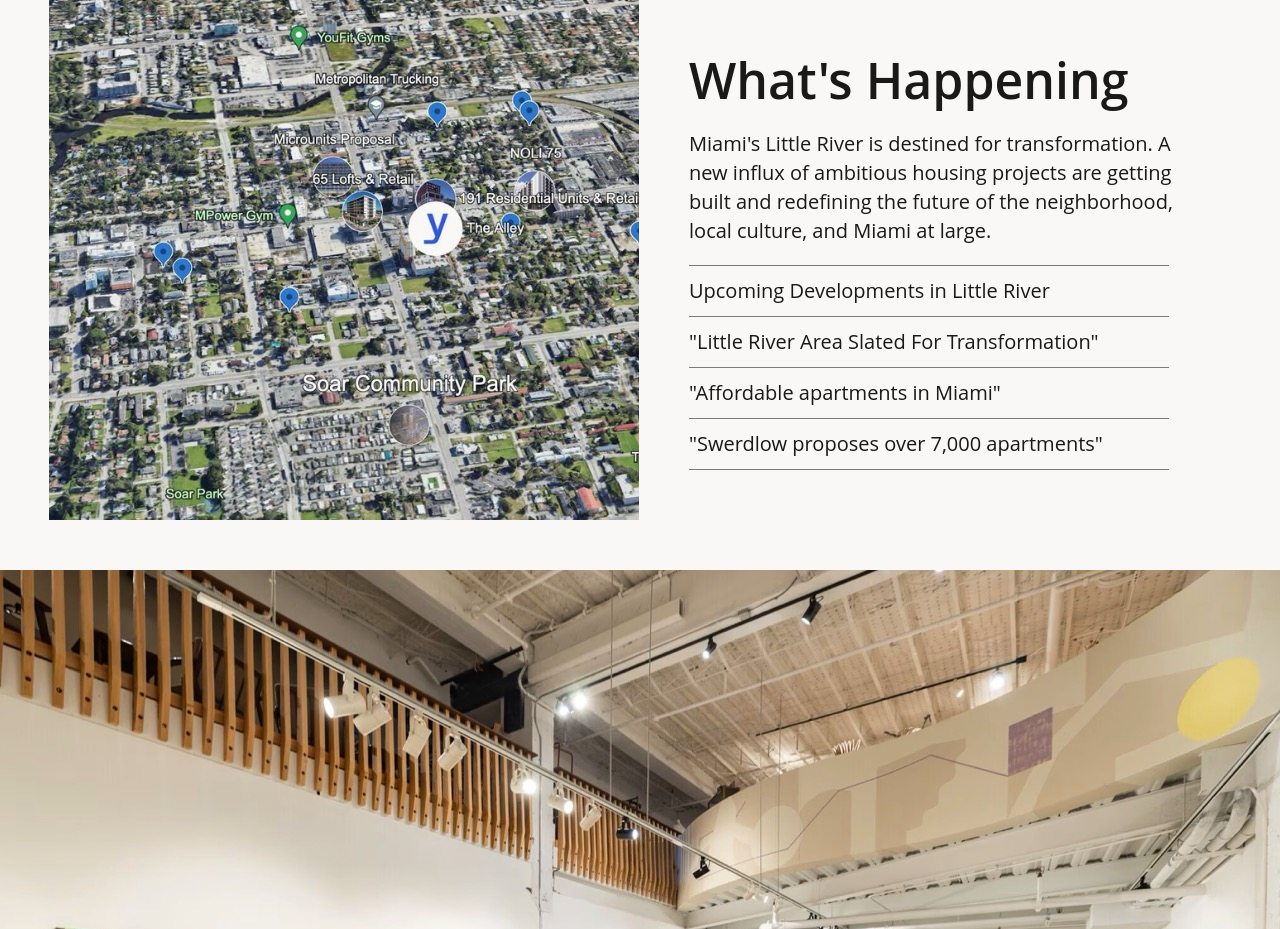
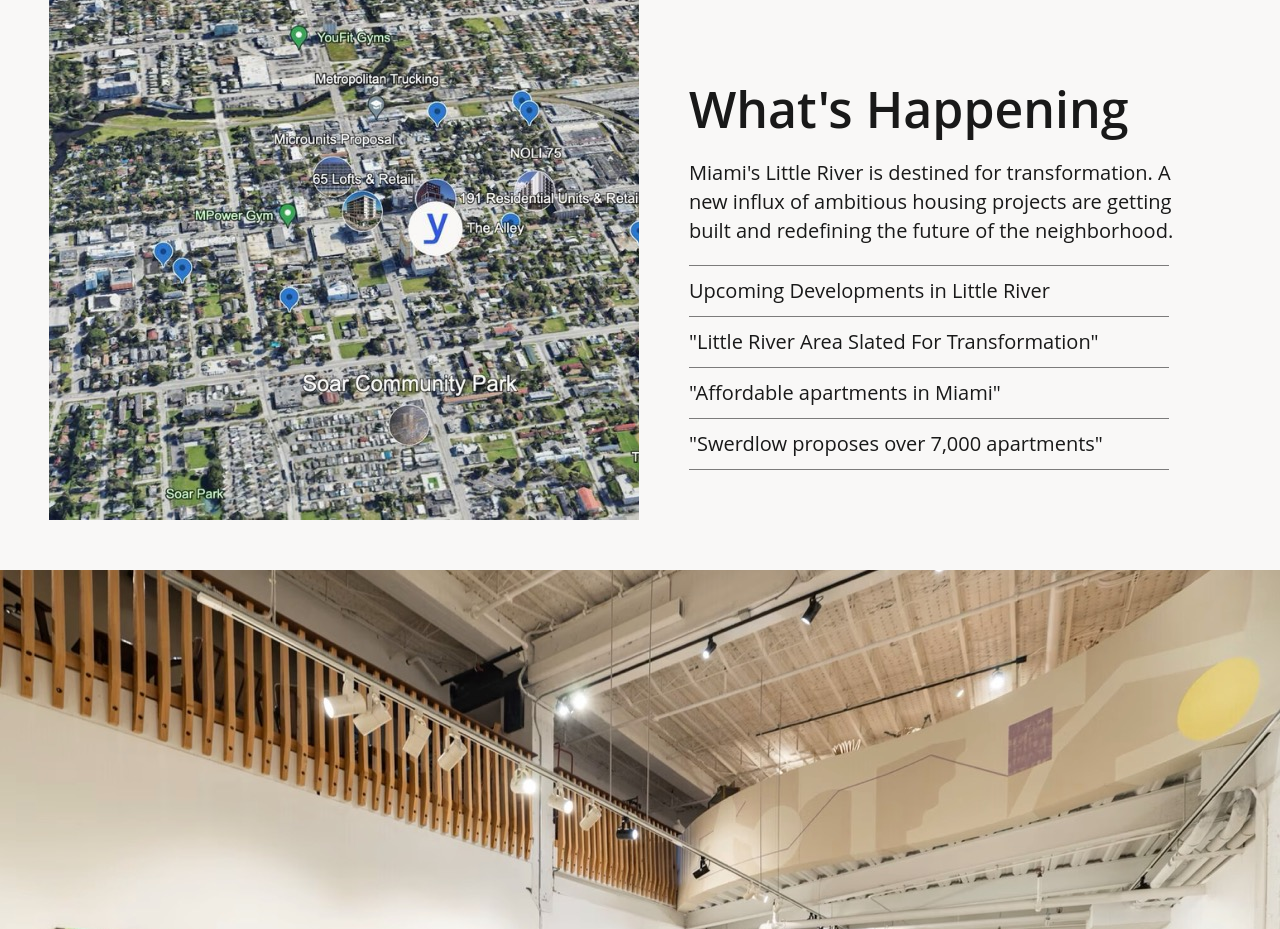
Before and after one commit to nicofuture/thealley, a plain HTML site: page neighborhood.html in a window 1280 px wide. Shown: the part 2680-3609 px from the top of the page. Drawn offline with nearby package versions, Linux system fonts and the light colour scheme; a script that the page names is missing.

Commit message:
Update neighborhood.html

```diff
--- a/neighborhood.html
+++ b/neighborhood.html
@@ -118,7 +118,7 @@ background-color: rgba(255, 93, 93, 0.85);
     <div class="info">
       <div class="info-wrap">
         <h1 class="section-title">What&#x27;s Happening</h1>
-        <p class="section-paragraph">Miami&#x27;s Little River is destined for transformation. A new influx of ambitious housing projects are getting built and redefining the future of the neighborhood, local culture, and Miami at large.<br></p>
+        <p class="section-paragraph">Miami&#x27;s Little River is destined for transformation. A new influx of ambitious housing projects are getting built and redefining the future of the neighborhood.</p>
         <div class="link-nav">
           <a href="https://earth.google.com/earth/d/1jtyh586JooI4Cb6mdrNtIzG4-hx_nqI0?usp=sharing" target="_blank" class="hyperlink w-inline-block">
             <p class="plain">Upcoming Developments in Little River<br></p>
```
